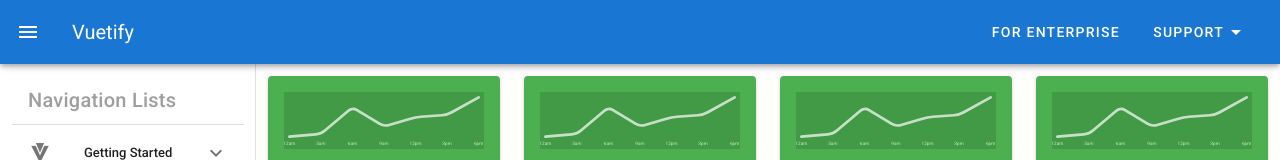
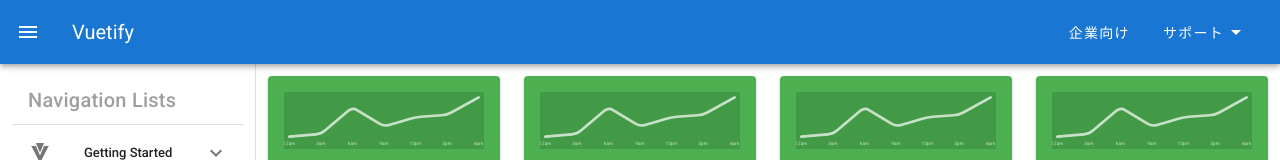
Before and after one commit to sotto97/vuetify, a Vue app: page / in a window 1280 px wide. Shown: the top 160 px of the page. Built offline with nearby package versions, Linux system fonts and the light colour scheme.

Commit message:
日本語化

```diff
--- a/src/App.vue
+++ b/src/App.vue
@@ -37,13 +37,13 @@
 			<v-toolbar-title>Vuetify</v-toolbar-title>
 			<v-spacer></v-spacer>
 			<v-toolbar-items>
-				<v-btn text to="/enterprise">For Enterprise</v-btn>
+				<v-btn text to="/enterprise">企業向け</v-btn>
 				<v-menu offset-y>
 					<template v-slot:activator="{ on }">
-						<v-btn v-on="on" text>Support<v-icon>mdi-menu-down</v-icon></v-btn>
+						<v-btn v-on="on" text>サポート<v-icon>mdi-menu-down</v-icon></v-btn>
 					</template>
 					<v-list>
-						<v-subheader>Get help</v-subheader>
+						<v-subheader>ヘルプ</v-subheader>
 						<v-list-item v-for="support in supports" :key="support.name" :to="support.link">
 							<v-list-item-icon>
 								<v-icon>{{ support.icon }}</v-icon>
@@ -70,19 +70,14 @@ export default {
 			drawer: null,
 			supports: [
 				{ name: "よくある問い合わせ", icon: "mdi-vuetify", link: "/support" },
-				{ name: "Discord community", icon: "mdi-discord", link: "/discord-community" },
-				{ name: "Report a bug", icon: "mdi-bug", link: "/report-a-bug" },
-				{ name: "Github issue board", icon: "mdi-github", link: "/github-issue-board" },
-				{ name: "Stack overview", icon: "mdi-stack-overflow", link: "/stack-overflow" },
+				{ name: "Discordコミュニティーに参加", icon: "mdi-discord", link: "/discord-community" },
+				{ name: "バグの報告", icon: "mdi-bug", link: "/report-a-bug" },
+				{ name: "Github issueに登録", icon: "mdi-github", link: "/github-issue-board" },
 			],
 			nav_lists: [
 				{
 					name: "Getting Started",
 					icon: "mdi-vuetify",
-					// lists: [
-					// 	{ name: "Quick Start", link: "/quick-start" },
-					// 	{ name: "Pre^made layouts", link: "/pre-made-layouts" },
-					// ],
 					lists: ["Quick Start", "Pre^made layouts"],
 				},
 				{ name: "Customization", icon: "mdi-cogs" },
--- a/src/router/index.js
+++ b/src/router/index.js
@@ -1,44 +1,44 @@
-import Vue from 'vue'
-import VueRouter from 'vue-router'
-import HomeView from '../views/HomeView.vue'
+import Vue from "vue";
+import VueRouter from "vue-router";
+import HomeView from "../views/HomeView.vue";
 
-Vue.use(VueRouter)
+Vue.use(VueRouter);
 
 const routes = [
 	{
-    path: '/',
-    name: 'home',
-    component: HomeView
+		path: "/",
+		name: "home",
+		component: HomeView,
 	},
 	{
-    path: '/enterprise',
-    name: 'enterprise',
-    component: () => import('../views/Enterprise.vue')
+		path: "/enterprise",
+		name: "enterprise",
+		component: () => import("../views/Enterprise.vue"),
 	},
 	{
-    path: '/about',
-    name: 'about',
+		path: "/about",
+		name: "about",
 		// route level code-splitting
 		// this generates a separate chunk (about.[hash].js) for this route
 		// which is lazy-loaded when the route is visited.
-    component: () => import(/* webpackChunkName: "about" */ '../views/AboutView.vue')
+		component: () => import(/* webpackChunkName: "about" */ "../views/AboutView.vue"),
 	},
 	{
-    path: '/discord-community',
-    name: 'discord-community',
-    component: () => import('../views/DiscordCommunity.vue')
+		path: "/discord-community",
+		name: "discord-community",
+		component: () => import("../views/DiscordCommunity.vue"),
 	},
 	{
-    path: '/support',
-    name: 'support',
-    component: () => import('../views/Support.vue')
-  }
-]
+		path: "/support",
+		name: "support",
+		component: () => import("../views/Support.vue"),
+	},
+];
 
 const router = new VueRouter({
-  mode: 'history',
+	mode: "history",
 	base: process.env.BASE_URL,
-  routes
-})
+	routes,
+});
 
-export default router
+export default router;
```
Lines whose indentation alone changed are shown as unchanged.
